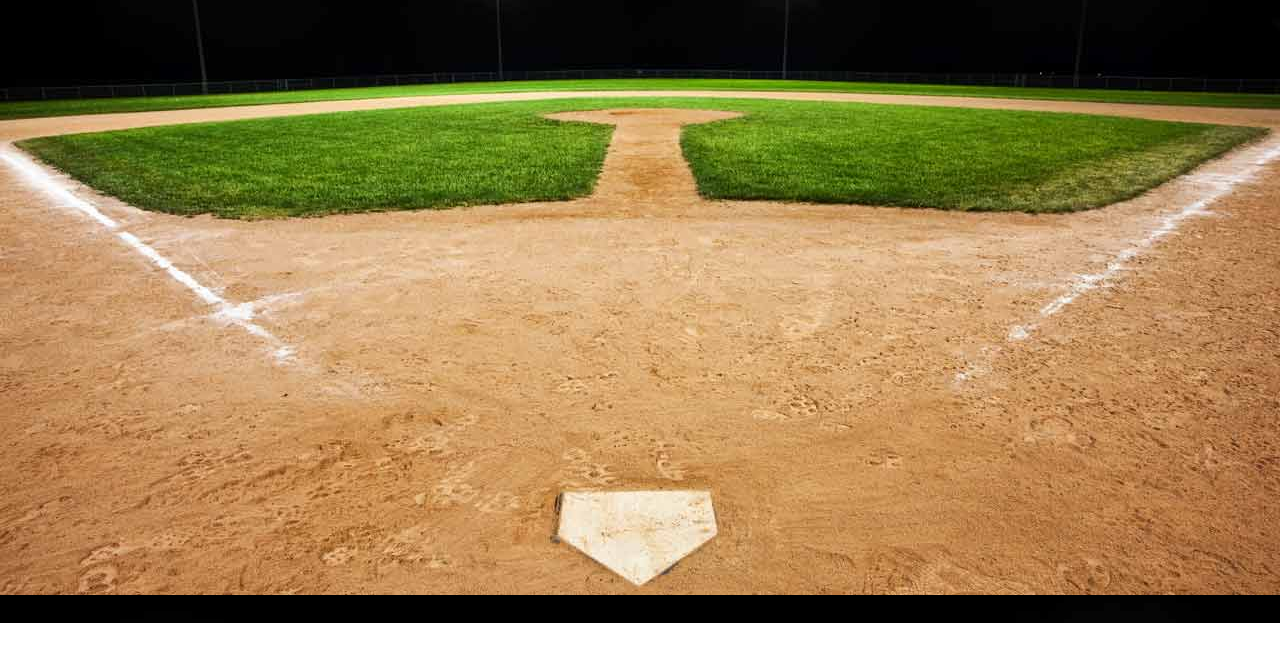
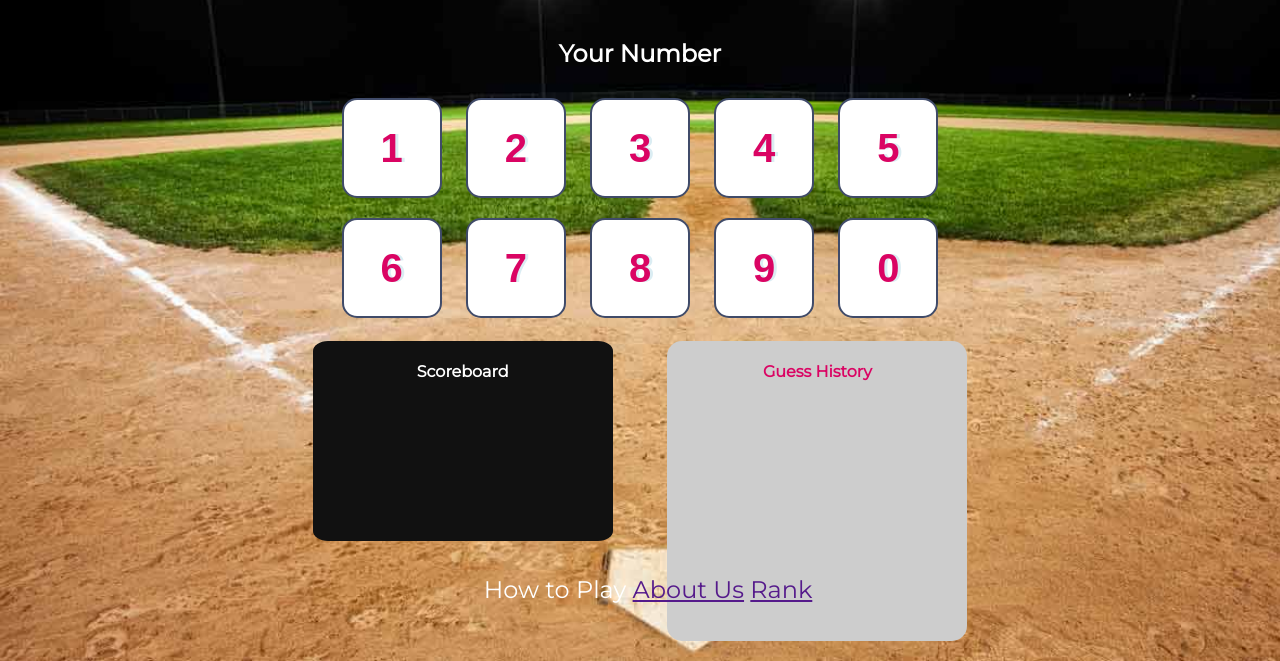
Before and after one commit to yjyoo773/BaseballGame, a plain HTML site: page index.html in a window 1280 px wide. Shown: the part 177-838 px from the top of the page. Before the commit the page ends 800 px from the top, so only its background shows below. Drawn offline with Linux system fonts and the light colour scheme.

Commit message:
update style for index

```diff
--- a/index.html
+++ b/index.html
@@ -1,29 +1,46 @@
 <!DOCTYPE html>
 <html lang="en">
-<head>
-    <meta charset="UTF-8">
-    <meta http-equiv="X-UA-Compatible" content="IE=edge">
-    <meta name="viewport" content="width=device-width, initial-scale=1.0">
+  <head>
+    <meta charset="UTF-8" />
+    <meta http-equiv="X-UA-Compatible" content="IE=edge" />
+    <meta name="viewport" content="width=device-width, initial-scale=1.0" />
     <title>Baseball Num</title>
-    <link rel="stylesheet" href="style.css">
-</head>
-<body>
-    <h1>The Baseball Game</h1>
+    <link rel="stylesheet" href="style.css" />
+    <!-- Font -->
+    <link
+      href="https://fonts.googleapis.com/css2?family=Montserrat&family=Playball&display=swap"
+      rel="stylesheet"
+    />
+  </head>
+  <body>
+    <h1 class="title">The Baseball Game</h1>
     <h2>Your Number</h2>
     <div class="firstRow">
-        <button class="no1">1</button>
-        <button class="no2">2</button>
-        <button class="no3">3</button>
-        <button class="no4">4</button>
-        <button class="no5">4</button>
+      <button class="no1 nums">1</button>
+      <button class="no2 nums">2</button>
+      <button class="no3 nums">3</button>
+      <button class="no4 nums">4</button>
+      <button class="no5 nums">5</button>
     </div>
     <div class="secondRow">
-        <button class="no6">6</button>
-        <button class="no7">7</button>
-        <button class="no8">8</button>
-        <button class="no9">9</button>
-        <button class="no0">0</button>
+      <button class="no6 nums">6</button>
+      <button class="no7 nums">7</button>
+      <button class="no8 nums">8</button>
+      <button class="no9 nums">9</button>
+      <button class="no0 nums">0</button>
     </div>
+
+    <div class="scoreboard card">
+      <h4>Scoreboard</h4>
+    </div>
+    <div class="guess card">
+      <h4>Guess History</h4>
+    </div>
+    <footer id="footer">
+      <div class="howToPlay">How to Play</div>
+      <a href="">About Us</a>
+      <a href="">Rank</a>
+    </footer>
     <script src="index.js"></script>
-</body>
+  </body>
 </html>
--- a/style.css
+++ b/style.css
@@ -1,9 +1,67 @@
 body{
     text-align: center;
+    font-family: 'Montserrat', sans-serif;
     background-image: url("images/baseball_field.jpg");
+    /* Fit image to browser */
     -webkit-background-size: cover;
     -moz-background-size: cover;
     -o-background-size: cover;
     background-size: cover;
     color: #fff;
 }
+
+.title{
+    font-family: 'Playball', cursive;
+    font-size: 4rem;
+    padding: 3% 15% 1%;
+}
+
+
+.nums{
+    outline: none;
+    border: 2px solid #404B69;
+    font-size: 2.5rem;
+    /* font-family: 'Arvo', cursive; */
+    /* line-height: 2; */
+    font-weight: 900;
+    color: #DA0463;
+    text-shadow: 3px 0 #DBEDF3;
+    border-radius: 15px;
+    /* display: inline-block; */
+    width: 100px;
+    height: 100px;
+    text-align: center;
+    margin: 10px;
+    background-color: #fff;
+}
+.nums:hover{
+    background-color: #E7F2F8;
+    ;
+}
+.card{
+    display: inline-block;
+    width: 300px;
+    height: 300px;
+    margin: 1% 2%;
+    border-radius: 5%;
+}
+
+.guess{
+    background-color: #cdcdcd;
+    color: #DA0463;
+}
+.scoreboard{
+    background-color: #111;
+    height: 200px;
+}
+.howToPlay{
+    display: inline;
+}
+
+#footer{
+    font-size: 1.5rem;
+    position: absolute;
+    bottom: 1%;
+    width: 100%;
+    height: 2.5rem;
+}
```
